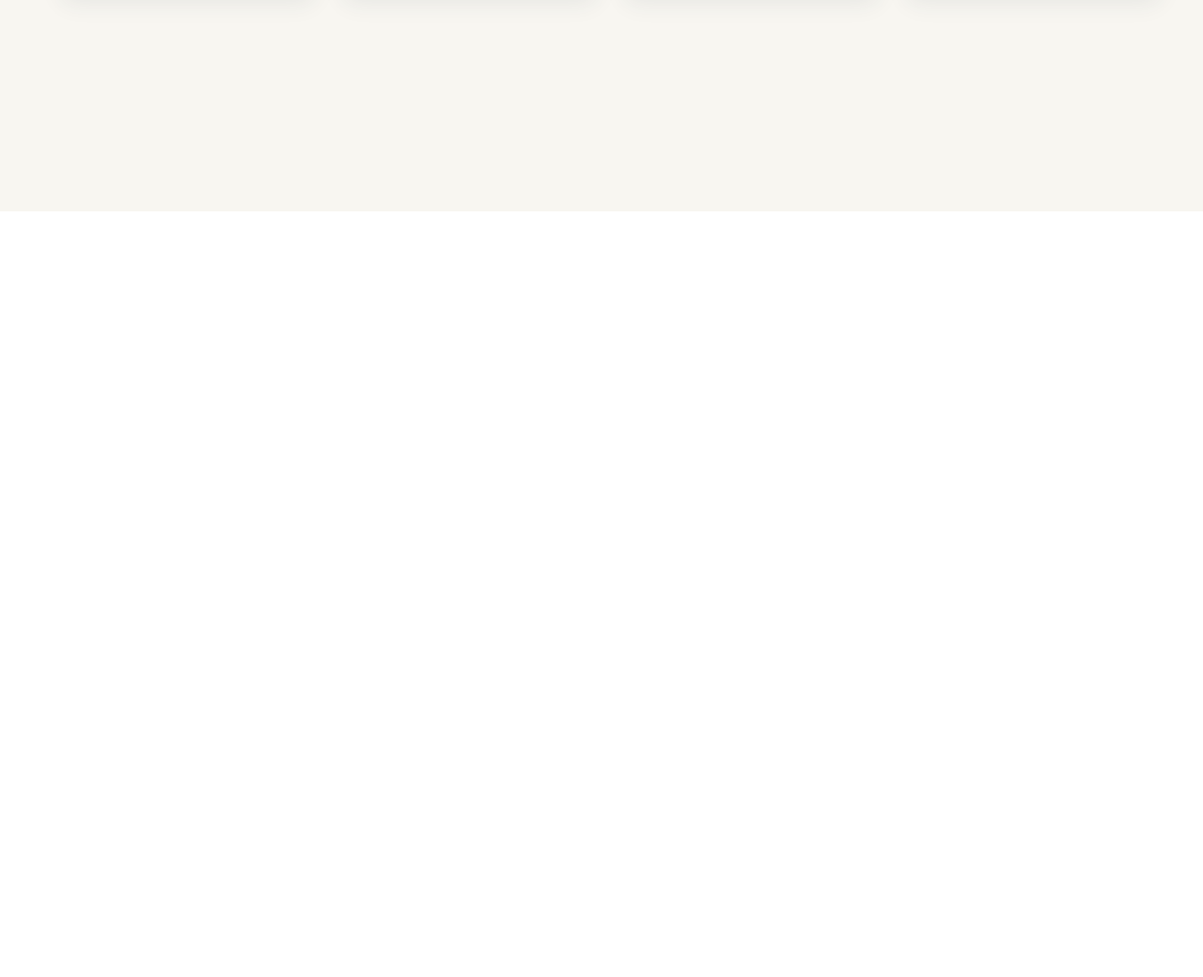
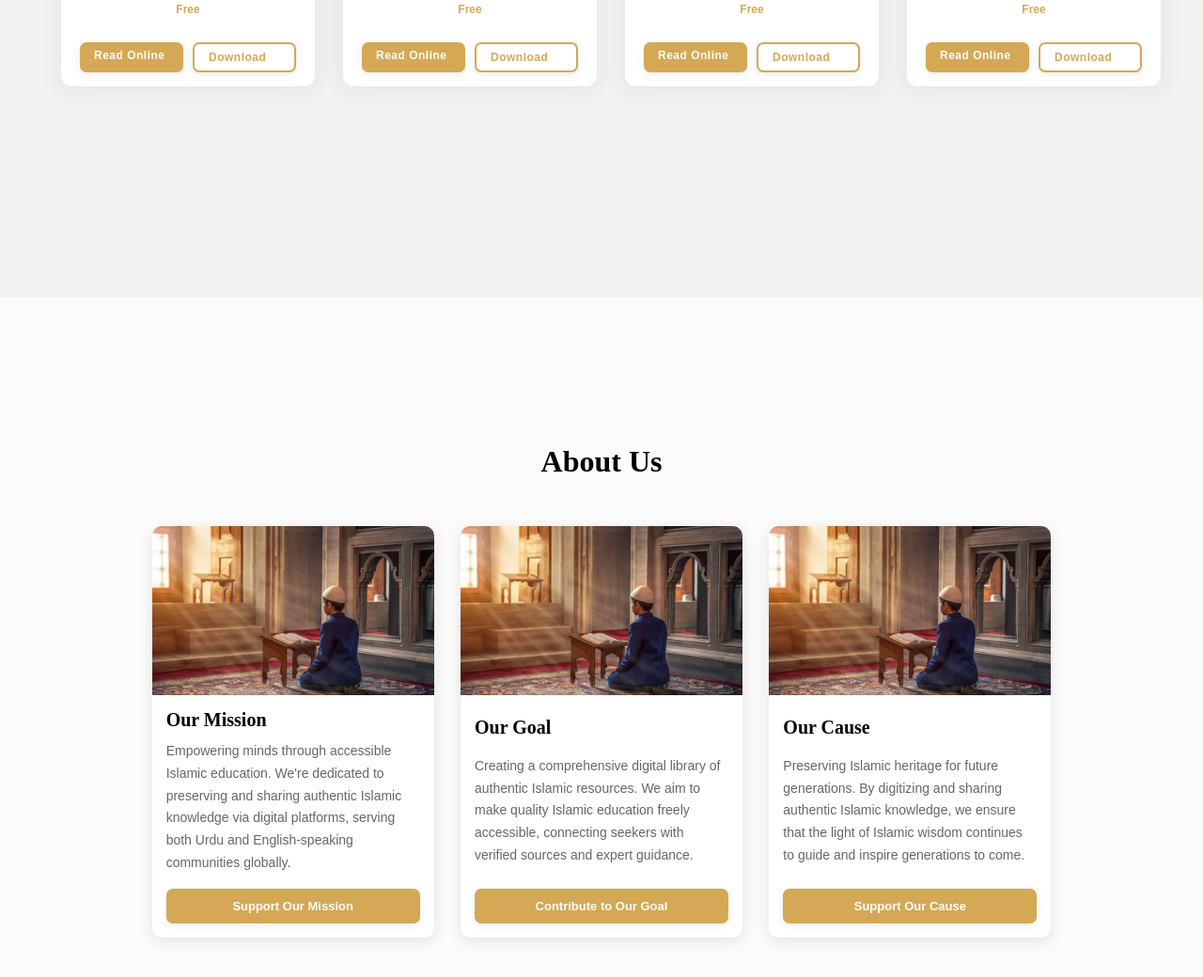
Before and after one commit to zakaurrehman786/JamiaRizviaTrust, a website built with Vite: page index.html in a window 1280 px wide. Shown: the part 1372-2412 px from the top of the page at 94% size. Before the commit the page ends 1597 px from the top, so only its background shows below. Built offline with nearby package versions, Linux system fonts and the light colour scheme.

Commit message:
About section done

```diff
--- a/index.html
+++ b/index.html
@@ -41,9 +41,9 @@
      <!-- ========== Start books Section ========== -->
 <section class="books-section">
   <div class="container">
-    <div class="books-header">
+    <div class="section-header">
       <h2 class="section-title">Islamic Books</h2>
-      <a href="/books.html" class="btn view-all-btn">View All</a>
+      <a href="/books.html" class="btn view-all-btn">View All Books</a>
     </div>
     <div class="books-slider-wrapper">
       <button class="slider-arrow left-arrow" aria-label="Previous slide">&#8592;</button>
@@ -106,6 +106,45 @@
   </div>
 </section>
 <!-- ========== End books Section ========== -->
+
+<!-- ========== Start About Section ========== -->
+<section class="about-section">
+  <div class="container">
+    <div class="section-header">
+      <h2 class="section-title">About Us</h2>
+    </div>
+    <div class="about-cards">
+      <div class="about-card">
+        <div class="about-image">
+          <img src="/public/abt.webp" alt="Students studying Islamic texts" />
+        </div>
+        <h2>Our Mission</h2>
+        <p>Empowering minds through accessible Islamic education. We're dedicated to preserving and sharing authentic Islamic knowledge via digital platforms, serving both Urdu and English-speaking communities globally.</p>
+        <a href="/donate" class="about-btn">Support Our Mission</a>
+      </div>
+
+      <div class="about-card">
+        <div class="about-image">
+          <img src="/public/abt.webp" alt="Digital Islamic library platform" />
+        </div>
+        <h2>Our Goal</h2>
+        <p>Creating a comprehensive digital library of authentic Islamic resources. We aim to make quality Islamic education freely accessible, connecting seekers with verified sources and expert guidance.</p>
+        <a href="/donate" class="about-btn">Contribute to Our Goal</a>
+      </div>
+
+      <div class="about-card">
+        <div class="about-image">
+          <img src="/public/abt.webp" alt="Teaching Islamic values" />
+        </div>
+        <h2>Our Cause</h2>
+        <p>Preserving Islamic heritage for future generations. By digitizing and sharing authentic Islamic knowledge, we ensure that the light of Islamic wisdom continues to guide and inspire generations to come.</p>
+        <a href="/donate" class="about-btn">Support Our Cause</a>
+      </div>
+    </div>
+  </div>
+</section>
+<!-- ========== End About Section ========== -->
+
     <script src="./src/js/slider.js"></script>
   </body>
 </html>
--- a/src/cssfiles/style.css
+++ b/src/cssfiles/style.css
@@ -142,27 +142,39 @@ main {
 /***** End hero Section *****/
 /***** books Section *****/
 .books-section {
-  background: #f8f6f1;
+  background: #f3f2f0;
   padding: 5rem 0 7rem 0;
 }
-.books-header {
+.books-section .section-header {
+  text-align: center;
+  margin-bottom: 4rem;
   display: flex;
-  flex-direction: row;
+  flex-direction: column;
   align-items: center;
-  margin-bottom: 2.5rem;
-  width: 100%;
+  gap: 2rem;
 }
-.books-header .section-title {
-  flex: 1 1 auto;
-  font-size: 3rem;
-  color: #0f3e2e;
+
+.books-section .section-title {
+  font-size: 3.2rem;
+  color: #000000;
   font-family: "Playfair Display", serif;
-  letter-spacing: 1px;
+  position: relative;
+  display: inline-block;
+  padding-bottom: 1rem;
   margin-bottom: 0;
-  text-align: left;
 }
-.books-header .view-all-btn {
-  flex: 0 0 auto;
+
+.books-section .section-title::after {
+  content: '';
+  position: absolute;
+  left: 50%;
+  bottom: 0;
+  transform: translateX(-50%);
+  width: 50%;
+  height: 3px;
+  /* background-color: #d4a854; */
+}
+.books-section .view-all-btn {
   background: #d4a854;
   color: #fff;
   font-size: 1.3rem;
@@ -171,7 +183,7 @@ main {
   font-weight: 600;
   transition: all 0.3s;
   box-shadow: 0 2px 8px rgba(44, 62, 80, 0.1);
-  margin-left: auto;
+  margin-top: 1rem;
 }
 .books-header .view-all-btn:hover {
   background: #fff;
@@ -359,3 +371,149 @@ main {
   }
 }
 /***** End books Section *****/
+/***** About Section *****/
+.about-section {
+  padding: 6rem 0;
+  background-color: #fbfbfc;
+}
+
+.about-section .section-header {
+  text-align: center;
+  margin-bottom: 4rem;
+}
+
+.about-section .section-title {
+  font-size: 3.2rem;
+  color: #0f3e2e;
+  position: relative;
+  display: inline-block;
+  padding-bottom: 1rem;
+  font-family: "Playfair Display", serif;
+}
+
+.about-section .section-title::after {
+  content: '';
+  position: absolute;
+  left: 50%;
+  bottom: 0;
+  transform: translateX(-50%);
+  width: 50%;
+  height: 3px;
+  /* background-color: #d4a854; */
+}
+
+.about-section .section-title {
+  font-size: 3.2rem;
+  color: #000000;
+  position: relative;
+  display: inline-block;
+  padding-bottom: 1rem;
+}
+
+.about-section .section-title::after {
+  content: '';
+  position: absolute;
+  left: 50%;
+  bottom: 0;
+  transform: translateX(-50%);
+  width: 50%;
+  height: 3px;
+  /* background-color: #4a90e2; */
+}
+
+.about-cards {
+  display: grid;
+  grid-template-columns: repeat(3, 1fr);
+  gap: 2.5rem;
+  max-width: 1000px;
+  margin: 0 auto;
+  padding: 0 2rem;
+}
+
+.about-card {
+  background: #fff;
+  border-radius: 1rem;
+  overflow: hidden;
+  box-shadow: 0 4px 15px rgba(0, 0, 0, 0.1);
+  transition: all 0.3s ease;
+  max-width: 300px;
+  margin: 0 auto;
+  width: 100%;
+  display: flex;
+  flex-direction: column;
+  justify-content: space-between;
+}
+
+.about-card:hover {
+  transform: translateY(-5px);
+}
+
+.about-image {
+  width: 100%;
+  height: 18rem;
+  overflow: hidden;
+}
+
+.about-image img {
+  width: 100%;
+  height: 100%;
+  object-fit: cover;
+  transition: transform 0.3s ease;
+}
+
+.about-card:hover .about-image img {
+  transform: scale(1.05);
+}
+
+.about-card h2 {
+  font-size: 2rem;
+  color: #000000;
+  margin: 1.5rem 1.5rem 1rem;
+  font-family: "Playfair Display", serif;
+}
+
+.about-card p {
+  font-size: 1.4rem;
+  color: #666;
+  line-height: 1.7;
+  padding: 0 1.5rem 1.5rem;
+  margin: 0;
+}
+
+.about-card .about-btn {
+  background: #d4a854;
+  color: #fff;
+  font-size: 1.3rem;
+  padding: 1.1rem 2.5rem;
+  border-radius: 0.7rem;
+  font-weight: 600;
+  transition: all 0.3s;
+  box-shadow: 0 2px 8px rgba(44, 62, 80, 0.1);
+  margin: 0 1.5rem 1.5rem;
+  text-align: center;
+  display: inline-block;
+}
+
+.about-card .about-btn:hover {
+  background: #fff;
+  color: #d4a854;
+  border: 2px solid #d4a854;
+}
+
+/* Responsive design for About section */
+@media screen and (max-width: 992px) {
+  .about-cards {
+    grid-template-columns: repeat(2, 1fr);
+  }
+}
+
+@media screen and (max-width: 768px) {
+  .about-cards {
+    grid-template-columns: 1fr;
+  }
+
+  .about-image {
+    height: 20rem;
+  }
+}
+/***** End About Section *****/
```
